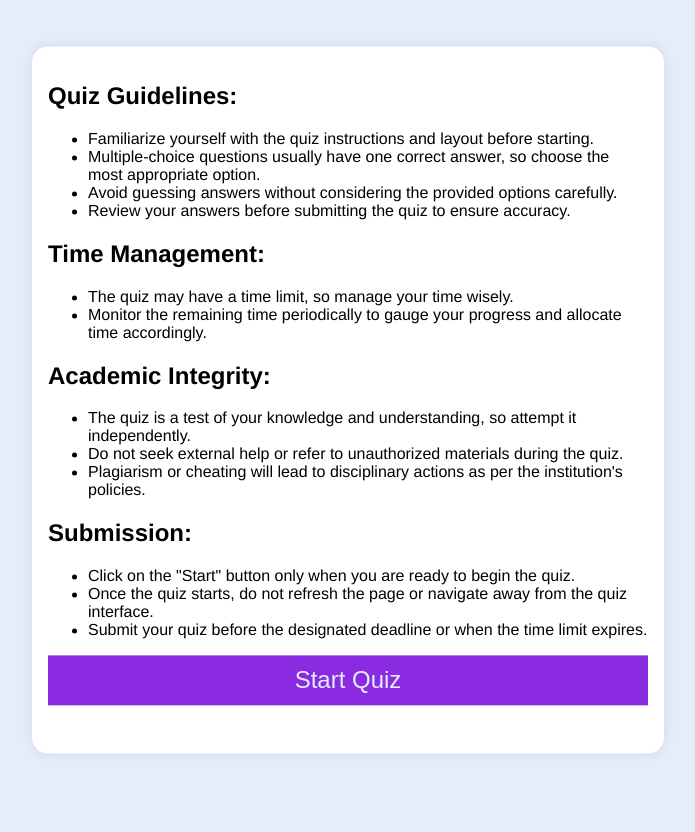
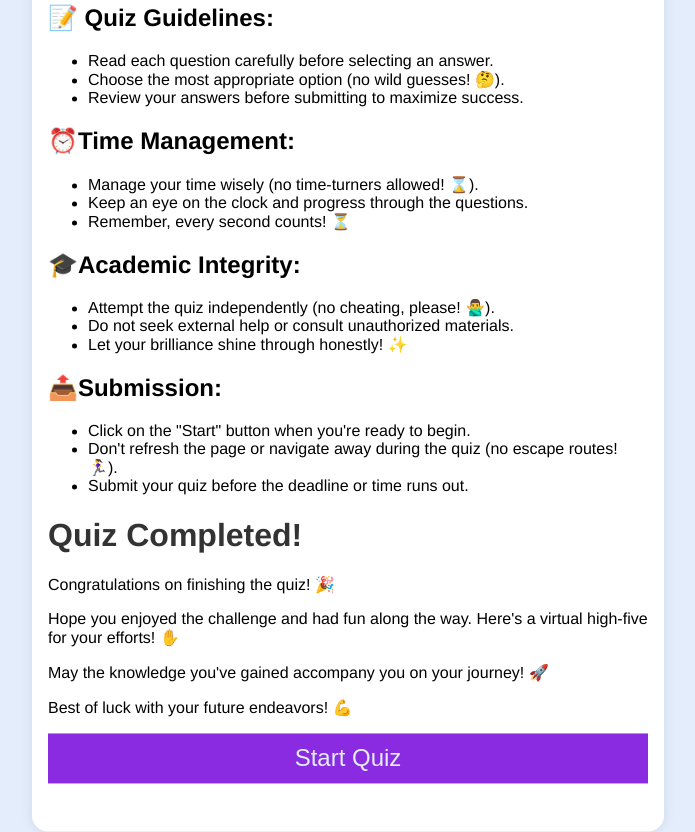
Before and after one commit to AhsanAmi/Quiz-Applicatoin, a plain HTML site: page index.html in a window 1280 px wide. Shown: the whole page, without its empty margins (292-987 px from the left). Before the commit the page ends 800 px from the top, so only its background shows below. Drawn offline with Linux system fonts and the light colour scheme.

Commit message:
Update index.html

```diff
--- a/index.html
+++ b/index.html
@@ -9,79 +9,65 @@
 		<div class="quiz-container">
 			<div id="question-container">
 				<p id="timer">
-					Time Remaining:
+					 Time Remaining:
 				</p>
 
-				<h2 class="no-copy" id="question">
+				<h2 id="question" class="no-copy">
 				</h2>
 
-				<ul class="no-copy" id="options">
+				<ul id="options" class="no-copy">
 					<!-- Options will be populated dynamically using JavaScript -->
 				</ul>
 			</div>
+		<div id="rules-and-regulations-container">
+			<h2><span class="emoji">📝</span> Quiz Guidelines:</h2>
 
-			<div id="rules-and-regulations-container">
-				<h2>
-					Quiz Guidelines:
-				</h2>
+					<ul>
+					  <li>Read each question carefully before selecting an answer.</li>
+					  <li>Choose the most appropriate option (no wild guesses! 🤔).</li>
+					  <li>Review your answers before submitting to maximize success.</li>
+				 </ul>
 
-				<ul>
-					<li>Familiarize yourself with the quiz instructions and layout before starting.
-					</li>
+			<h2><span class="emoji">⏰</span>Time Management:</h2>
+			<ul>
+				<li>Manage your time wisely (no time-turners allowed! ⌛).</li>
+				<li>Keep an eye on the clock and progress through the questions.</li>
+				<li>Remember, every second counts! ⏳</li>
+			</ul>
 
-					<li>Multiple-choice questions usually have one correct answer, so choose the most appropriate option.
-					</li>
+			<h2><span class="emoji">🎓</span>Academic Integrity:</h2>
+			<ul>
+				<li>Attempt the quiz independently (no cheating, please! 🙅‍♂️).</li>
+				<li>Do not seek external help or consult unauthorized materials.</li>
+				<li>Let your brilliance shine through honestly! ✨</li>
+			</ul>
 
-					<li>Avoid guessing answers without considering the provided options carefully.
-					</li>
+			<h2><span class="emoji">📤</span>Submission:</h2>
+			<ul>
+				<li>Click on the "Start" button when you're ready to begin.</li>
+				<li>Don't refresh the page or navigate away during the quiz (no escape routes! 🏃‍♀️).</li>
+				<li>Submit your quiz before the deadline or time runs out.</li>
+			</ul>
 
-					<li>Review your answers before submitting the quiz to ensure accuracy.
-					</li>
-				</ul>
+		</div>
 
-				<h2>
-					Time Management:
-				</h2>
+		<div id="end-quiz-container">
+			<h1>Quiz Completed!</h1>
 
-				<ul>
-					<li>The quiz may have a time limit, so manage your time wisely.
-					</li>
+			<p>Congratulations on finishing the quiz! 🎉</p>
 
-					<li>Monitor the remaining time periodically to gauge your progress and allocate time accordingly.
-					</li>
-				</ul>
+			<p>Hope you enjoyed the challenge and had fun along the way. Here's a virtual high-five for your efforts! ✋</p>
 
-				<h2>
-					Academic Integrity:
-				</h2>
 
-				<ul>
-					<li>The quiz is a test of your knowledge and understanding, so attempt it independently.
-					</li>
+    		<p>May the knowledge you've gained accompany you on your journey! 🚀</p>
 
-					<li>Do not seek external help or refer to unauthorized materials during the quiz.
-					</li>
-
-					<li>Plagiarism or cheating will lead to disciplinary actions as per the institution's policies.
-					</li>
-				</ul>
-
-				<h2>
-					Submission:
-				</h2>
-
-				<ul>
-					<li>Click on the "Start" button only when you are ready to begin the quiz.
-					</li>
-
-					<li>Once the quiz starts, do not refresh the page or navigate away from the quiz interface.
-					</li>
-
-					<li>Submit your quiz before the designated deadline or when the time limit expires.
-					</li>
-				</ul>
-			</div>
-			<button id="start-btn">Start Quiz</button> <button id="next-btn">Next</button> <button id="prev-btn">Previous</button> <button id="submit-btn">Submit</button> <button id="restart-btn">Restart</button>
+			<p>Best of luck with your future endeavors! 💪</p>
+		</div>
+			<button id="start-btn">Start Quiz</button>
+			<button id="next-btn" >Next</button>
+			<button id="prev-btn" >Previous</button>
+			<button id="submit-btn">Submit</button>
+			 <button id="restart-btn">Restart</button>
 			<p id="result">
 			</p>
 		</div>
```
